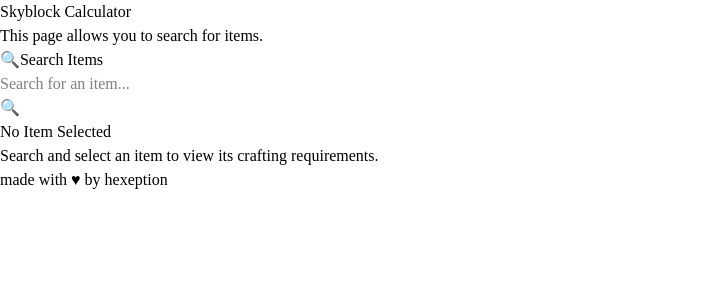
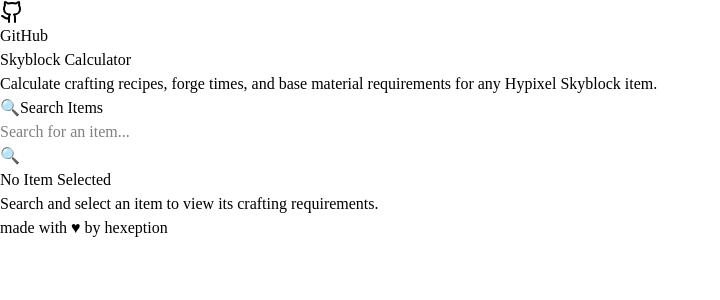
Before and after one commit to Hexeption/sbcalc, a Next.js app in the folder apps/web/: page / in a window 1280 px wide. Shown: the top 300 px of the page, without its empty margins (0-720 px from the left). Built offline with nearby package versions, Linux system fonts and the light colour scheme.

Commit message:
feat: added a clear button and github link

```diff
--- a/apps/web/components/item-search-client.tsx
+++ b/apps/web/components/item-search-client.tsx
@@ -1,6 +1,7 @@
 "use client";
 
 import React, { useState } from "react";
+import { Github, X } from "lucide-react";
 import { ItemSearch } from "@/components/item-search";
 import { RecipeTree } from "@/components/recipe-tree";
 import { BaseRequirementsList } from "@/components/base-requirements-list";
@@ -24,6 +25,7 @@
   const [selectedItem, setSelectedItem] = useState<string | null>(null);
   const [multiplier, setMultiplier] = useState<number>(1);
   const [expandedItems, setExpandedItems] = useState<Set<string>>(new Set());
+  const [searchValue, setSearchValue] = useState<string>("");
 
   // Helper function to get all expandable items in the recipe tree
   const getAllExpandableItems = (
@@ -100,12 +102,25 @@
   return (
     <div className="min-h-screen bg-background text-foreground">
       {/* Header */}
-      <div className="text-center py-8 px-4">
+      <div className="text-center py-8 px-4 relative">
+        <div className="absolute top-8 right-8">
+          <a
+            href="https://github.com/Hexeption/sbcalc"
+            target="_blank"
+            rel="noopener noreferrer"
+            className="inline-flex items-center gap-2 px-4 py-2 bg-card border border-border rounded-lg hover:bg-card/80 transition-colors text-foreground hover:text-primary"
+            title="View on GitHub"
+          >
+            <Github className="w-5 h-5" />
+            <span className="hidden sm:inline">GitHub</span>
+          </a>
+        </div>
         <h1 className="text-4xl md:text-5xl font-bold bg-gradient-to-r from-primary to-primary/80 bg-clip-text text-transparent mb-2">
           Skyblock Calculator
         </h1>
         <p className="text-muted-foreground text-lg">
-          This page allows you to search for items.
+          Calculate crafting recipes, forge times, and base material
+          requirements for any Hypixel Skyblock item.
         </p>
       </div>
 
@@ -113,11 +128,30 @@
         {/* Left column: Search and Settings */}
         <div className="w-full lg:w-80 lg:flex-shrink-0 space-y-6">
           <div className="bg-card p-6 rounded-xl border border-border">
-            <div className="flex items-center gap-3 mb-4">
-              <span className="text-2xl">🔍</span>
-              <span className="text-xl font-semibold">Search Items</span>
+            <div className="flex items-center justify-between mb-4">
+              <div className="flex items-center gap-3">
+                <span className="text-2xl">🔍</span>
+                <span className="text-xl font-semibold">Search Items</span>
+              </div>
+              {selectedItem && (
+                <button
+                  onClick={() => {
+                    setSelectedItem(null);
+                    setMultiplier(1);
+                    setExpandedItems(new Set());
+                    setSearchValue("");
+                  }}
+                  className="inline-flex items-center gap-1 px-2 py-1 bg-secondary border border-border rounded-md text-foreground hover:bg-destructive hover:text-destructive-foreground transition-colors text-sm"
+                  title="Clear selection"
+                >
+                  <X className="w-4 h-4" />
+                  <span className="hidden sm:inline">Clear</span>
+                </button>
+              )}
             </div>
             <ItemSearch
+              searchValue={searchValue}
+              onSearchChange={setSearchValue}
               onSelect={(item) => {
                 setSelectedItem(item);
                 setMultiplier(1);
--- a/apps/web/components/item-search.tsx
+++ b/apps/web/components/item-search.tsx
@@ -4,13 +4,22 @@
 
 export interface ItemSearchProps {
   onSelect?: (itemValue: string) => void;
+  searchValue?: string;
+  onSearchChange?: (value: string) => void;
 }
 
 import recipes from "@/data/recipes_items.json";
 
-export function ItemSearch({ onSelect }: ItemSearchProps) {
+export function ItemSearch({
+  onSelect,
+  searchValue,
+  onSearchChange,
+}: ItemSearchProps) {
   const [search, setSearch] = useState("");
   const [isOpen, setIsOpen] = useState(false);
+
+  // Use controlled value if provided, otherwise use internal state
+  const currentSearch = searchValue !== undefined ? searchValue : search;
 
   const items = useMemo(
     () =>
@@ -24,18 +33,34 @@
 
   // Filter items by search
   const filteredItems = useMemo(() => {
-    if (!search) return items.slice(0, 10);
+    if (!currentSearch) return items.slice(0, 10);
     const filtered = items.filter((item) =>
-      item.label.toLowerCase().includes(search.toLowerCase()),
+      item.label.toLowerCase().includes(currentSearch.toLowerCase()),
     );
     return filtered.slice(0, 10);
-  }, [items, search]);
+  }, [items, currentSearch]);
 
   const handleSelect = (itemValue: string) => {
     const selectedItem = items.find((item) => item.value === itemValue);
-    setSearch(selectedItem?.label || "");
+    const newSearchValue = selectedItem?.label || "";
+
+    if (onSearchChange) {
+      onSearchChange(newSearchValue);
+    } else {
+      setSearch(newSearchValue);
+    }
+
     setIsOpen(false);
     if (onSelect) onSelect(itemValue);
+  };
+
+  const handleSearchChange = (value: string) => {
+    if (onSearchChange) {
+      onSearchChange(value);
+    } else {
+      setSearch(value);
+    }
+    setIsOpen(true);
   };
 
   return (
@@ -44,16 +69,13 @@
         type="text"
         className="w-full px-6 py-4 bg-input border-2 border-border rounded-xl text-foreground text-lg placeholder-muted-foreground focus:border-primary focus:outline-none focus:ring-4 focus:ring-primary/10 transition-all"
         placeholder="Search for an item..."
-        value={search}
-        onChange={(e) => {
-          setSearch(e.target.value);
-          setIsOpen(true);
-        }}
+        value={currentSearch}
+        onChange={(e) => handleSearchChange(e.target.value)}
         onFocus={() => setIsOpen(true)}
         onBlur={() => setTimeout(() => setIsOpen(false), 200)}
       />
 
-      {isOpen && search && filteredItems.length > 0 && (
+      {isOpen && currentSearch && filteredItems.length > 0 && (
         <div className="absolute top-full left-0 right-0 mt-2 bg-popover border-2 border-border rounded-xl max-h-80 overflow-y-auto z-50">
           {filteredItems.map((item) => (
             <div
```
